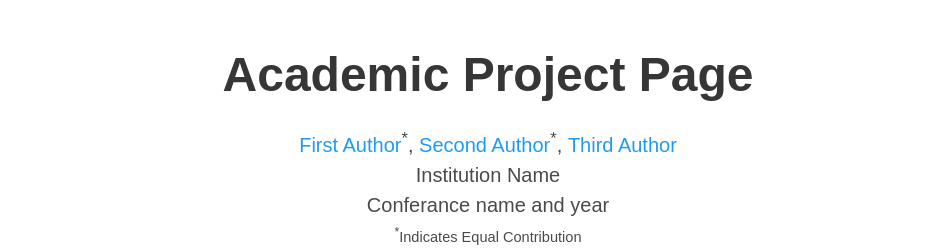
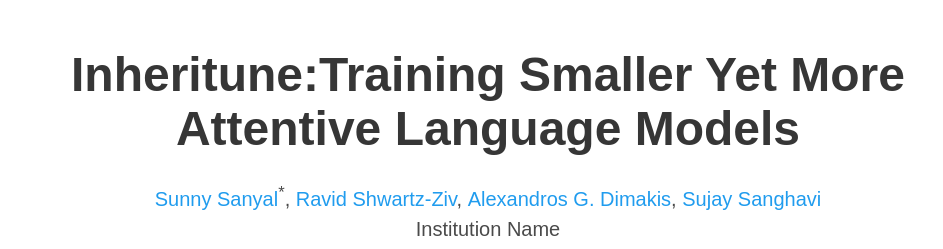
Before and after one commit to sanyalsunny111/inheritune-page.github.io, a plain HTML site: page index.html in a window 1280 px wide. Shown: the top 249 px of the page, without its empty margins (152-1095 px from the left). Drawn offline with nearby package versions, Linux system fonts and the light colour scheme; some icons are missing; a web font is replaced by a local one.

Commit message:
Update index.html

```diff
--- a/index.html
+++ b/index.html
@@ -24,7 +24,7 @@
   <meta name="viewport" content="width=device-width, initial-scale=1">
 
 
-  <title>Academic Project Page</title>
+  <title>Inheritune:Training Smaller Yet More Attentive Language Models</title>
   <link rel="icon" type="image/x-icon" href="static/images/favicon.ico">
   <link href="https://fonts.googleapis.com/css?family=Google+Sans|Noto+Sans|Castoro"
   rel="stylesheet">
@@ -52,15 +52,17 @@
       <div class="container is-max-desktop">
         <div class="columns is-centered">
           <div class="column has-text-centered">
-            <h1 class="title is-1 publication-title">Academic Project Page</h1>
+            <h1 class="title is-1 publication-title">Inheritune:Training Smaller Yet More Attentive Language Models</h1>
             <div class="is-size-5 publication-authors">
               <!-- Paper authors -->
               <span class="author-block">
-                <a href="FIRST AUTHOR PERSONAL LINK" target="_blank">First Author</a><sup>*</sup>,</span>
+                <a href="FIRST AUTHOR PERSONAL LINK" target="_blank">Sunny Sanyal</a><sup>*</sup>,</span>
                 <span class="author-block">
-                  <a href="SECOND AUTHOR PERSONAL LINK" target="_blank">Second Author</a><sup>*</sup>,</span>
+                  <a href="SECOND AUTHOR PERSONAL LINK" target="_blank">Ravid Shwartz-Ziv</a>,</span>
                   <span class="author-block">
-                    <a href="THIRD AUTHOR PERSONAL LINK" target="_blank">Third Author</a>
+                    <a href="THIRD AUTHOR PERSONAL LINK" target="_blank">Alexandros G. Dimakis</a>,</span>
+                    <span class="author-block">
+                    <a href="THIRD AUTHOR PERSONAL LINK" target="_blank">Sujay Sanghavi</a>
                   </span>
                   </div>
 
```
